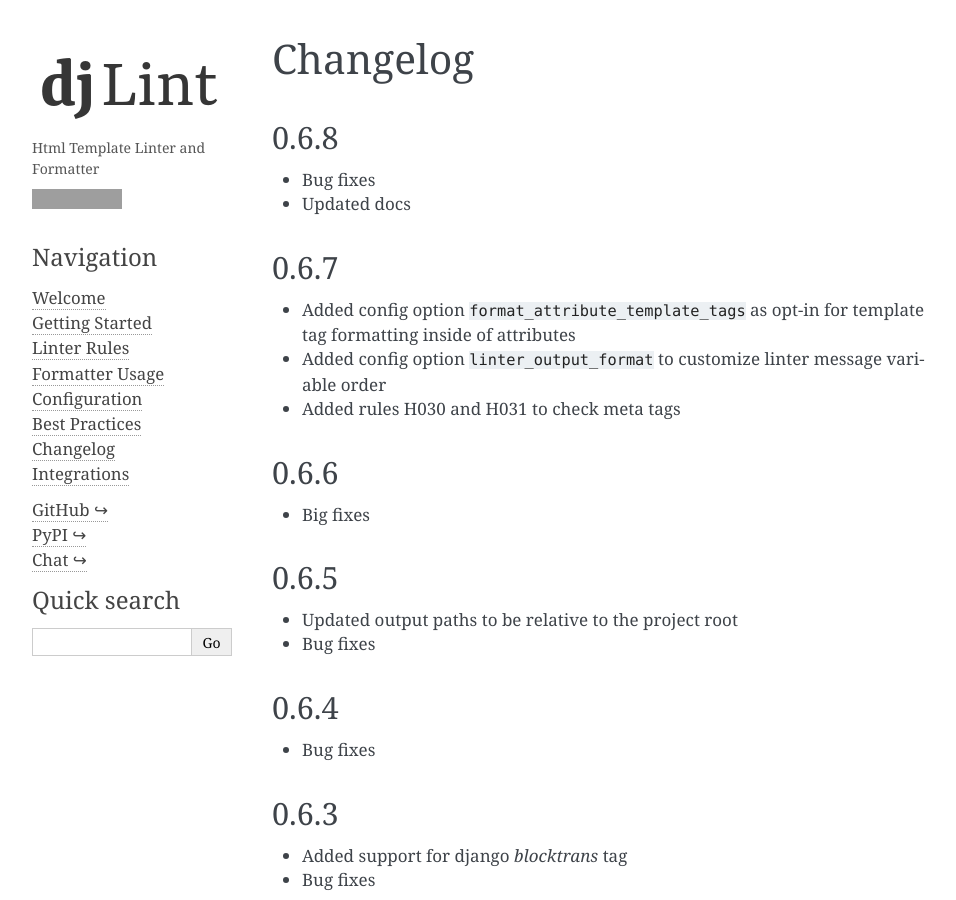
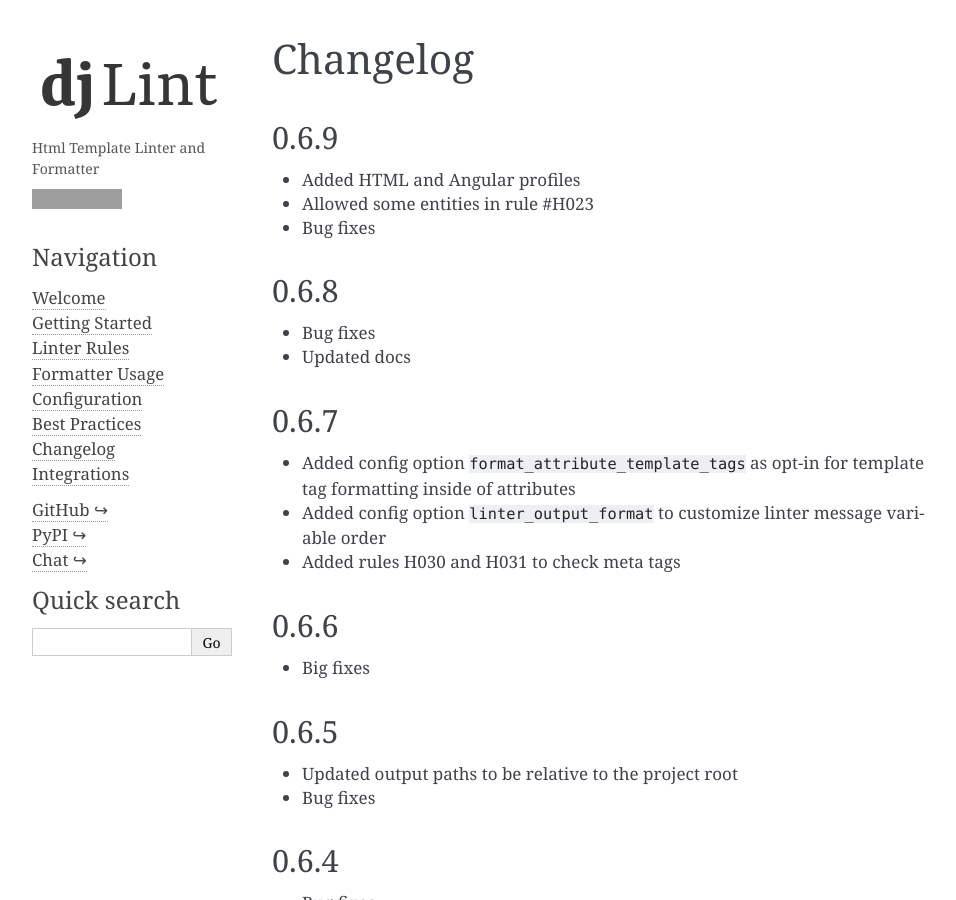
Before and after one commit to djlint/djLint, a Sphinx documentation site: the page built from docs/docs/changelog.rst, in a window 1280 px wide and 900 px high. Shown: the whole window, without its empty margins (148-1104 px from the left). Built offline with Sphinx 7.4.7, drawn with Linux system fonts in a browser that asks for light colours; grey boxes are pictures that could not be loaded.

Commit message:
updated version

```diff
--- a/docs/conf.py
+++ b/docs/conf.py
@@ -12,7 +12,7 @@
 project = "djlint"
 copyright = "2021, Riverside Healthcare"
 author = "Christopher Pickering"
-release = "0.6.8"
+release = "0.6.9"
 version = release
 
 # -- General configuration ---------------------------------------------------
--- a/docs/docs/changelog.rst
+++ b/docs/docs/changelog.rst
@@ -8,6 +8,12 @@
 
 Changelog
 =========
+
+0.6.9
+-----
+- Added HTML and Angular profiles
+- Allowed some entities in rule #H023
+- Bug fixes
 
 0.6.8
 -----
--- a/pyproject.toml
+++ b/pyproject.toml
@@ -7,7 +7,7 @@
 
 [tool.poetry]
 name="djlint"
-version="0.6.8"
+version="0.6.9"
 description="HTML Template Linter and Formatter"
 license="GPL-3.0-or-later"
 authors=["Christopher Pickering <cpickering@rhc.net>"]
```
